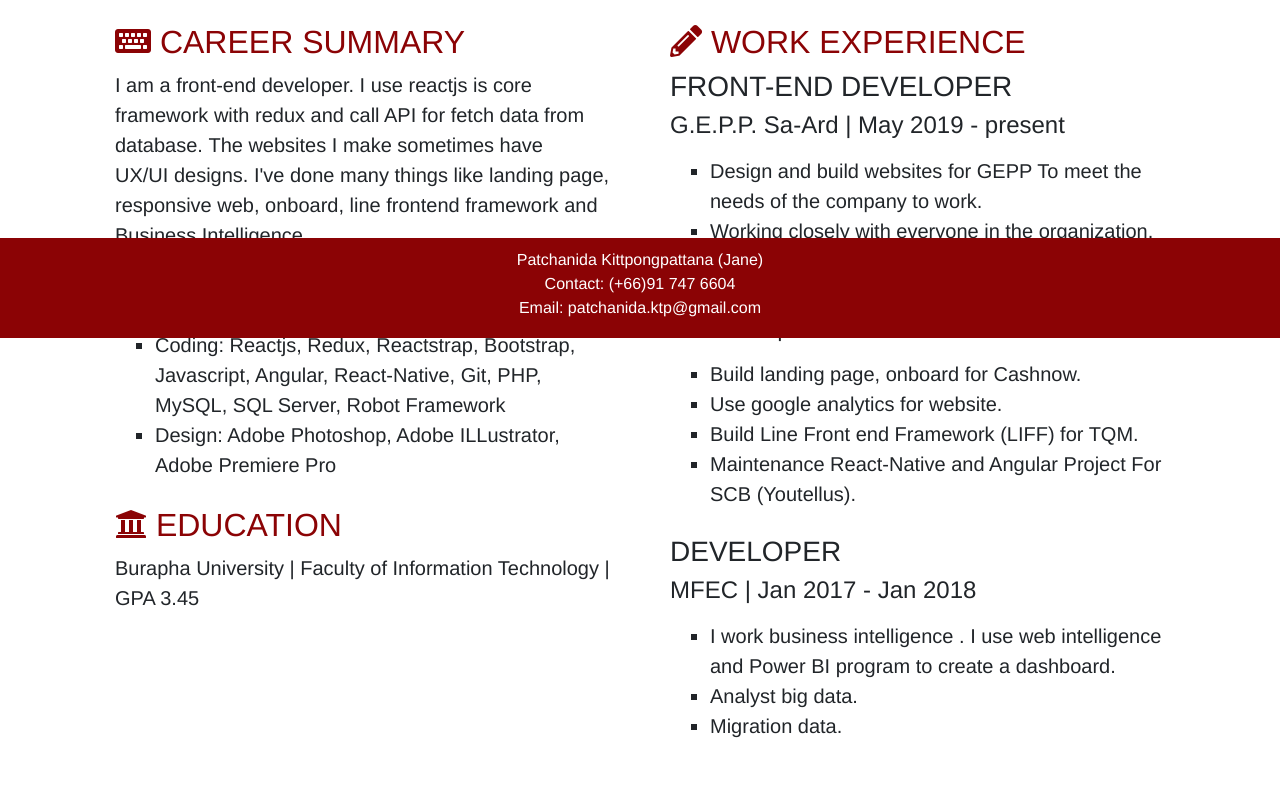
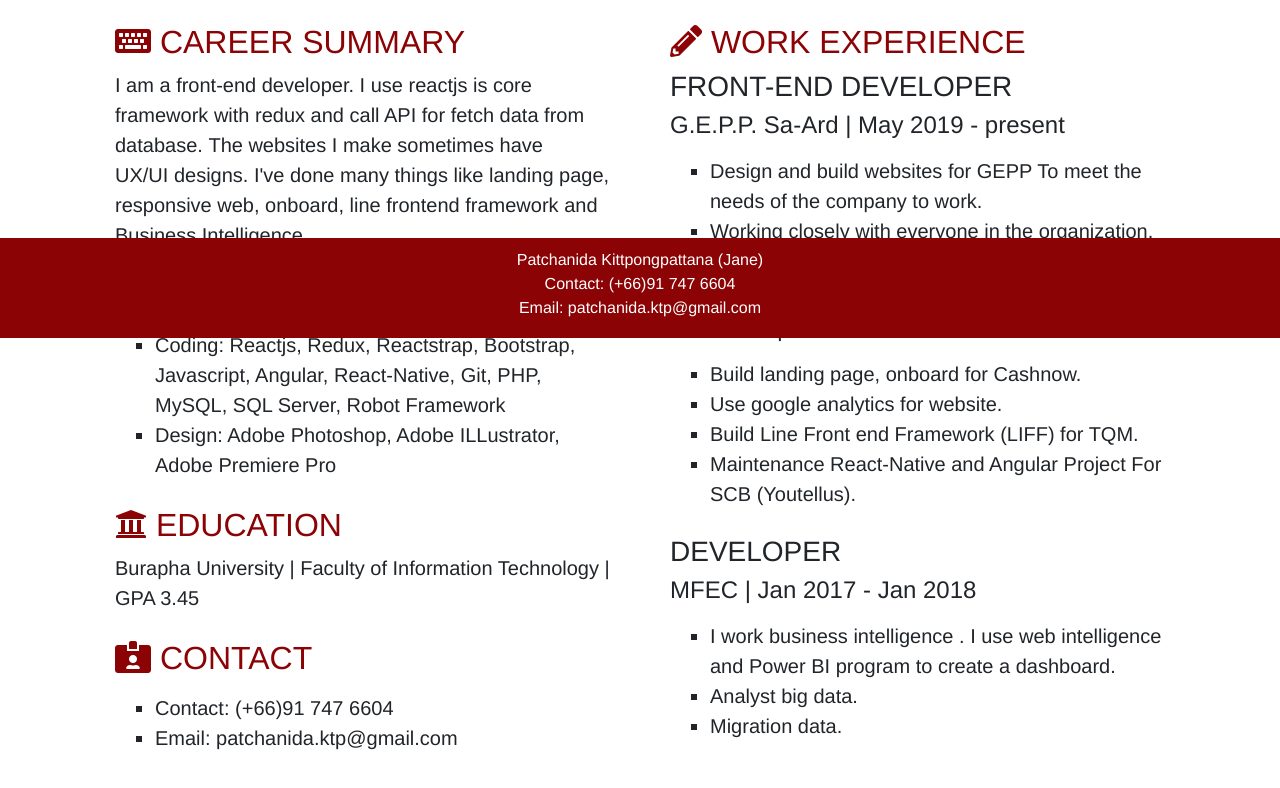
Before and after one commit to Patchanida/DOSCG, a React (Create React App) app: page /resume in a window 1280 px wide. Shown: the part 462-1250 px from the top of the page. Built offline with nearby package versions, Linux system fonts and the light colour scheme.

Commit message:
add contact in resume

```diff
--- a/src/components/Resume/Resume.js
+++ b/src/components/Resume/Resume.js
@@ -39,6 +39,15 @@ export class Resume extends Component {
                             topic1="EDUCATION"
                             description="Burapha University | Faculty of Information Technology | GPA 3.45"
                         />
+                        <TopicAndDescription
+                            icon="fas fa-id-card-alt"
+                            topic1="CONTACT"
+                        >
+                            <ul className="square">
+                                <li className="text-description">Contact: (+66)91 747 6604</li>
+                                <li className="text-description">Email: patchanida.ktp@gmail.com</li>
+                            </ul>
+                        </TopicAndDescription>
                     </Col>
                     <Col xs={12} md={6}>
                         <TopicAndDescription
```
